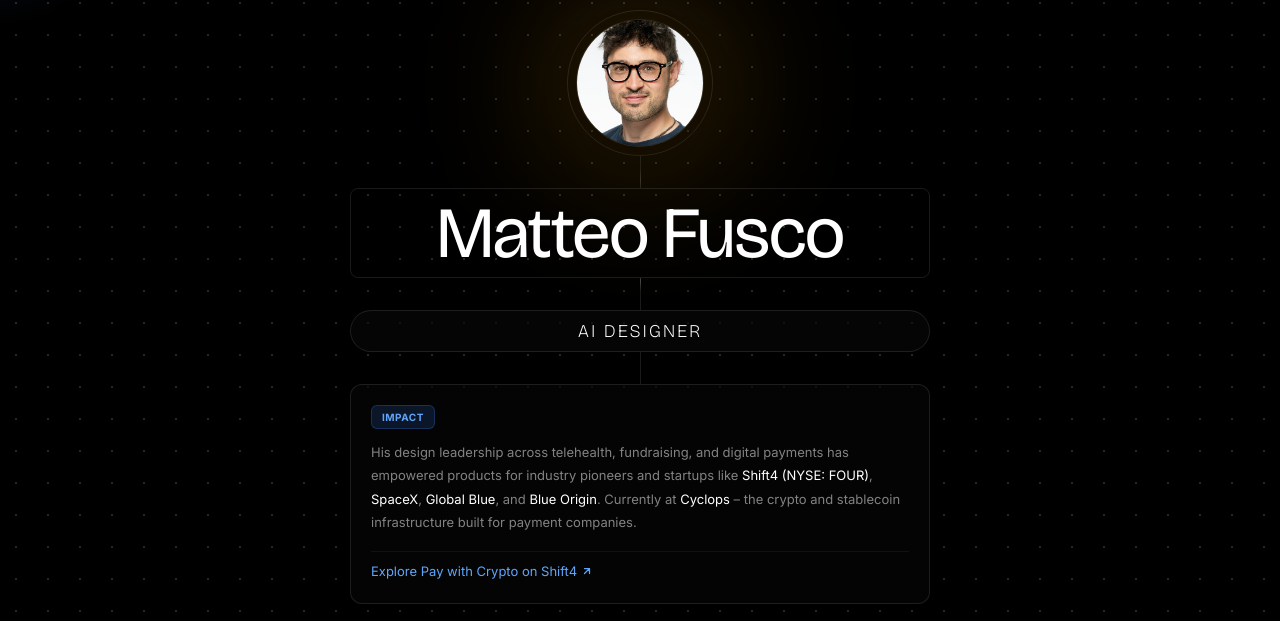
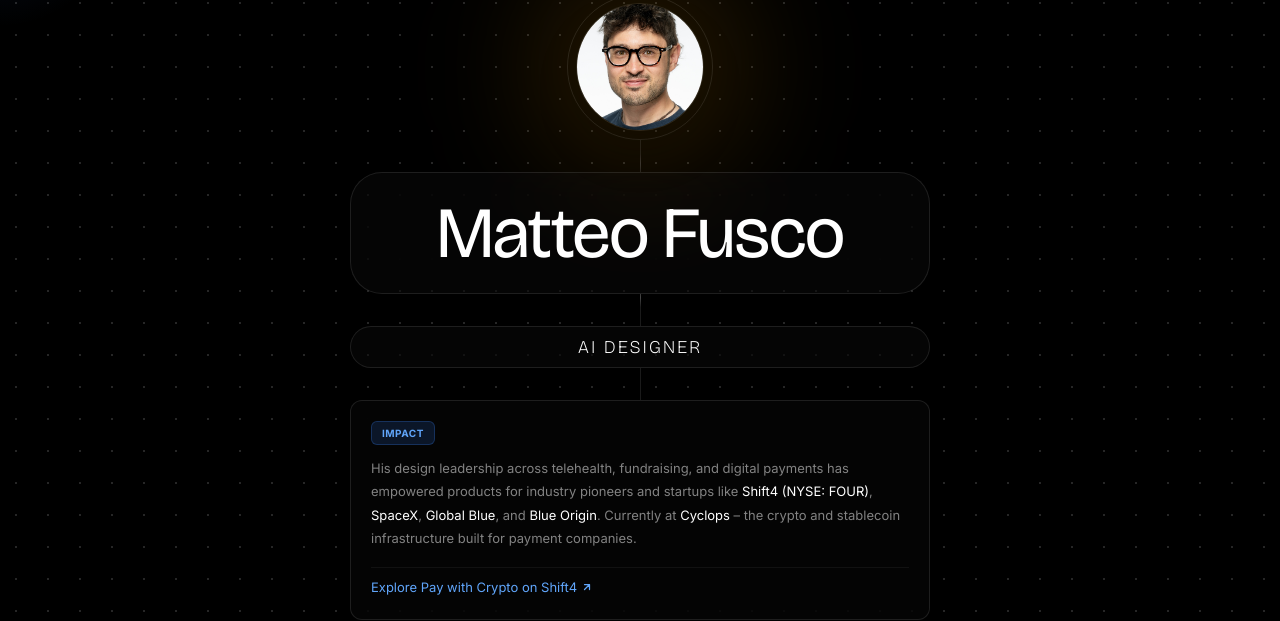
Before and after one commit to dementalist/matteofus.co, a plain HTML site: page index.html in a window 1280 px wide. Shown: the part 93-714 px from the top of the page. Drawn offline with nearby package versions, Linux system fonts and the light colour scheme.

Commit message:
Update index.html

```diff
--- a/index.html
+++ b/index.html
@@ -62,7 +62,7 @@
             position: fixed;
             top: -10%; left: -10%; width: 120%; height: 120%;
             z-index: -2;
-            /* Modifica 1: Aumentata l'opacità dei pallini da 0.1 a 0.3 */
+            /* Modifica 1: Pallini più visibili ma non troppo (0.15) */
             background-image: radial-gradient(rgba(255, 255, 255, 0.15) 1px, transparent 1px);
             background-size: 32px 32px;
             transform: translate(var(--bg-move-x), var(--bg-move-y));
@@ -332,7 +332,7 @@
 
                 <div class="diagram-frame rounded-full !p-2 !w-auto relative z-10">
                     <div class="w-24 h-24 md:w-32 md:h-32 rounded-full overflow-hidden relative border border-white/10 shadow-2xl transition-transform hover:scale-105 duration-500">
-                        <!-- Modifica 2: Aggiornato il link della foto profilo (ricorda di caricare "nuova-foto.jpg" su GitHub) -->
+                        <!-- Modifica 2: Nuova foto -->
                         <img src="nuova-foto.jpg"
                              alt="Matteo Fusco"
                              class="w-full h-full object-cover"
@@ -349,7 +349,8 @@
 
                 <!-- Name Node -->
                 <div class="tooltip-container">
-                    <div class="diagram-frame rounded-lg">
+                    <!-- Modifica 4: Sfondo scuro e blur sulla sezione del nome, angoli arrotondati e padding -->
+                    <div class="diagram-frame rounded-[2rem] py-5 md:py-6" style="background: rgba(255, 255, 255, 0.02); backdrop-filter: blur(24px);">
                         <h1 class="font-primary text-5xl md:text-7xl font-normal tracking-tight px-4 leading-none text-center" id="main-name">Matteo Fusco</h1>
                     </div>
                     <div class="tooltip">Design Lead bridging the gap between human intuition and digital scalability for high-growth US startups.</div>
@@ -387,7 +388,7 @@
                         <span class="text-white">Cyclops</span> – the crypto and stablecoin infrastructure built for payment companies.
                     </p>
                     <div class="mt-4 pt-2 border-t border-white/5">
-                        <!-- Modifica 3: Aggiunto rel="noopener noreferrer" -->
+                        <!-- Modifica 3: Sicurezza aggiunta -->
                         <a href="https://www.shift4.com/pay-with-crypto" target="_blank" rel="noopener noreferrer" class="banner-link">
                             Explore Pay with Crypto on Shift4
                             <svg class="external-arrow" viewBox="0 0 24 24" fill="none" stroke="currentColor">
@@ -418,7 +419,7 @@
             <div class="tooltip !w-60" style="text-align:center;">Spoken languages</div>
         </div>
 
-        <!-- Modifica 3: Aggiunto rel="noopener noreferrer" -->
+        <!-- Modifica 3: Sicurezza aggiunta -->
         <a href="https://www.linkedin.com/in/matteofusco1/" target="_blank" rel="noopener noreferrer" class="text-white hover:opacity-50 transition-opacity">
             <svg class="w-6 h-6" fill="currentColor" viewBox="0 0 24 24"><path d="M19 0h-14c-2.761 0-5 2.239-5 5v14c0 2.761 2.239 5 5 5h14c2.762 0 5-2.239 5-5v-14c0-2.761-2.238-5-5-5zm-11 19h-3v-11h3v11zm-1.5-12.268c-.966 0-1.75-.79-1.75-1.764s.784-1.764 1.75-1.764 1.75.79 1.75 1.764-.783 1.764-1.75 1.764zm13.5 12.268h-3v-5.604c0-3.368-4-3.113-4 0v5.604h-3v-11h3v1.765c1.396-2.586 7-2.75 7 2.651v6.584z"/></svg>
         </a>
```
